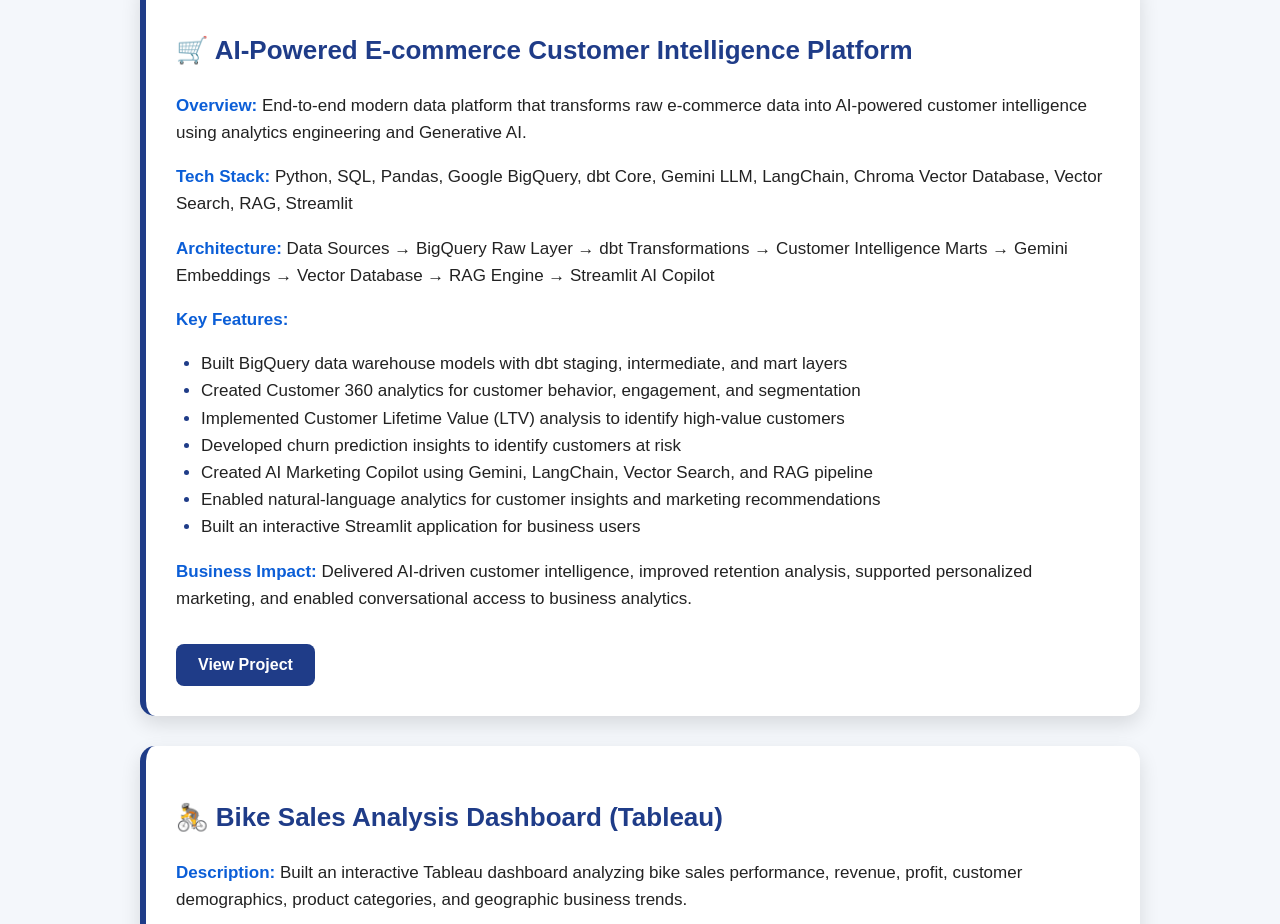
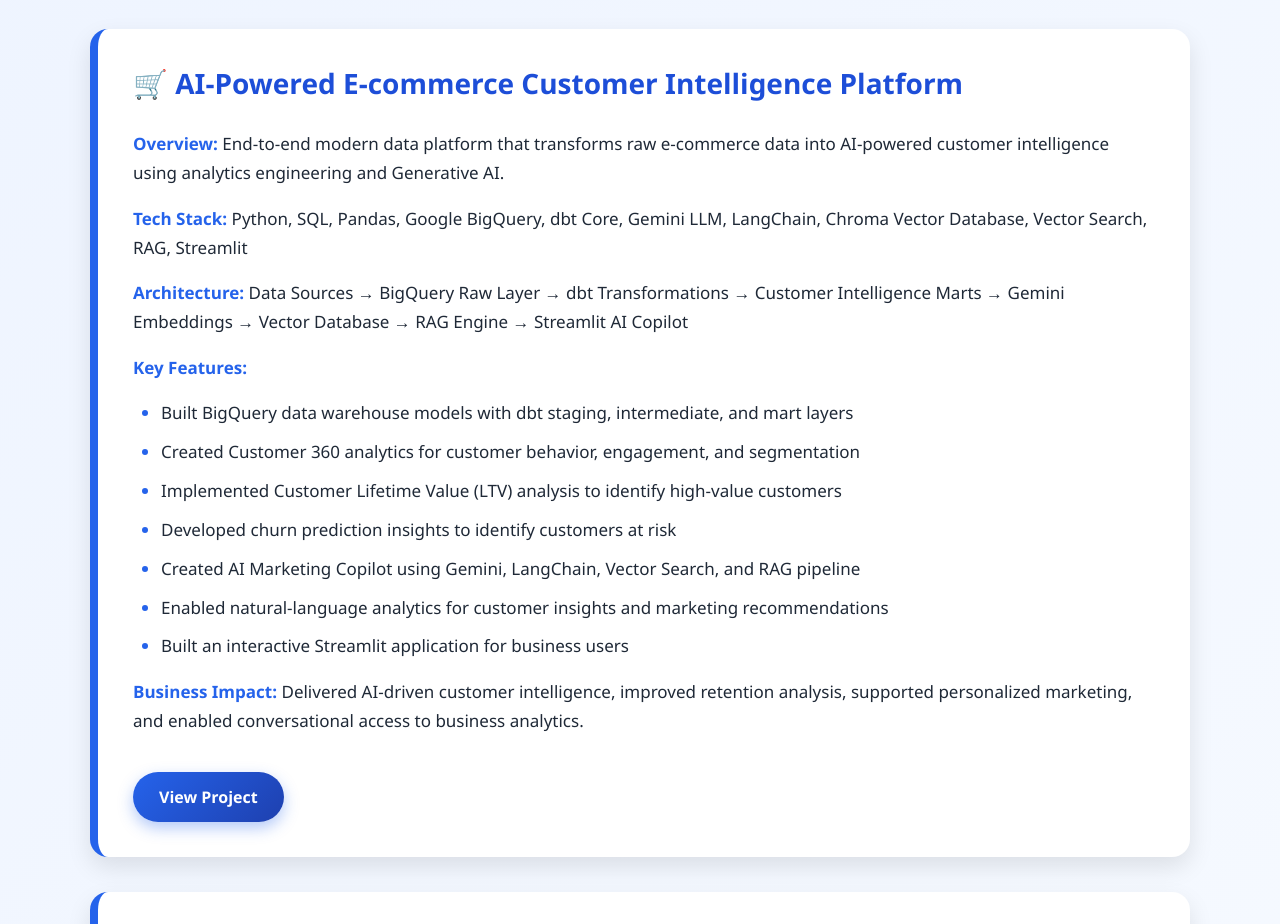
Before and after one commit to Uma-Obbani/Uma-obbani.github.io, a plain HTML site: page index.html in a window 1280 px wide. Shown: the part 183-1107 px from the top of the page. Drawn offline with Linux system fonts and the light colour scheme.

Commit message:
Refactor CSS styles for improved layout and design

```diff
--- a/style.css
+++ b/style.css
@@ -1,85 +1,234 @@
-/* General Page */
+/* =========================
+   General Page
+========================= */
+
 body {
   margin: 0;
   padding: 0;
-  font-family: Arial, Helvetica, sans-serif;
-  background: #f4f7fb;
-  color: #222;
+  font-family: "Segoe UI", Arial, Helvetica, sans-serif;
+  background: linear-gradient(135deg, #eef4ff, #f8fbff);
+  color: #1f2937;
 }
 
-/* Section */
+
+/* =========================
+   Main Section
+========================= */
+
 section {
-  max-width: 1000px;
-  margin: 40px auto;
-  padding: 20px;
+  max-width: 1100px;
+  margin: 50px auto;
+  padding: 25px;
 }
+
+
+/* Page Title */
 
 h2 {
   text-align: center;
-  font-size: 36px;
-  color: #1f3c88;
-  margin-bottom: 30px;
+  font-size: 42px;
+  color: #0f172a;
+  margin-bottom: 45px;
+  letter-spacing: 1px;
 }
 
-/* Project Cards */
+
+/* =========================
+   Project Cards
+========================= */
+
 .project {
-  background: white;
-  padding: 30px;
-  margin-bottom: 30px;
-  border-radius: 15px;
-  box-shadow: 0 8px 20px rgba(0,0,0,0.12);
-  border-left: 6px solid #1f3c88;
+  background: #ffffff;
+  padding: 35px;
+  margin-bottom: 35px;
+
+  border-radius: 18px;
+
+  border-left: 8px solid #2563eb;
+
+  box-shadow:
+    0 10px 25px rgba(0,0,0,0.10);
+
+  transition: 0.3s ease;
 }
 
-/* Titles */
-.project h3 {
-  color: #1f3c88;
-  font-size: 26px;
+
+/* Hover Effect */
+
+.project:hover {
+  transform: translateY(-5px);
+
+  box-shadow:
+    0 18px 35px rgba(0,0,0,0.16);
 }
 
-/* Bold labels */
-strong {
-  color: #0b5ed7;
+
+/* Project Titles */
+
+.project h3 {
+  color: #1d4ed8;
+  font-size: 28px;
+  margin-top: 0;
 }
 
-/* Text */
-p, li {
-  font-size: 17px;
-  line-height: 1.6;
+
+/* Highlight Labels */
+
+strong {
+  color: #2563eb;
 }
 
-/* Lists */
-ul {
-  padding-left: 25px;
+
+/* =========================
+   Text
+========================= */
+
+p,
+li {
+
+  font-size: 17px;
+
+  line-height: 1.7;
 }
 
-li::marker {
-  color: #1f3c88;
+
+p {
+  margin-bottom: 16px;
 }
 
-/* Buttons */
-.btn {
-  display: inline-block;
-  margin-top: 15px;
-  background: #1f3c88;
-  color: white;
-  padding: 12px 22px;
-  border-radius: 8px;
-  text-decoration: none;
-  font-weight: bold;
+
+/* =========================
+   Lists
+========================= */
+
+ul {
+
+  padding-left: 28px;
+
 }
 
-.btn:hover {
-  background: #0b5ed7;
+
+li {
+
+  margin-bottom: 10px;
+
 }
 
-/* Mobile */
+
+li::marker {
+
+  color: #2563eb;
+
+}
+
+
+/* =========================
+   Buttons
+========================= */
+
+.btn {
+
+  display: inline-block;
+
+  margin-top: 20px;
+
+  padding: 14px 26px;
+
+
+  background: linear-gradient(
+    135deg,
+    #2563eb,
+    #1e40af
+  );
+
+
+  color: white;
+
+  border-radius: 30px;
+
+
+  text-decoration: none;
+
+  font-weight: bold;
+
+
+  box-shadow:
+
+    0 6px 15px rgba(37,99,235,0.35);
+
+
+  transition: 0.3s;
+
+}
+
+
+
+.btn:hover {
+
+
+  transform: scale(1.05);
+
+
+  background: linear-gradient(
+
+    135deg,
+
+    #1d4ed8,
+
+    #172554
+
+  );
+
+}
+
+
+/* =========================
+   Mobile Responsive
+========================= */
+
+
 @media(max-width: 700px) {
+
+
   section {
+
     margin: 10px;
+
+    padding: 15px;
+
   }
 
+
+
+  h2 {
+
+    font-size: 32px;
+
+  }
+
+
+
   .project {
-    padding: 20px;
+
+    padding: 22px;
+
   }
+
+
+
+  .project h3 {
+
+    font-size: 23px;
+
+  }
+
+
+  p,
+  li {
+
+    font-size: 16px;
+
+  }
+
+
 }
```
